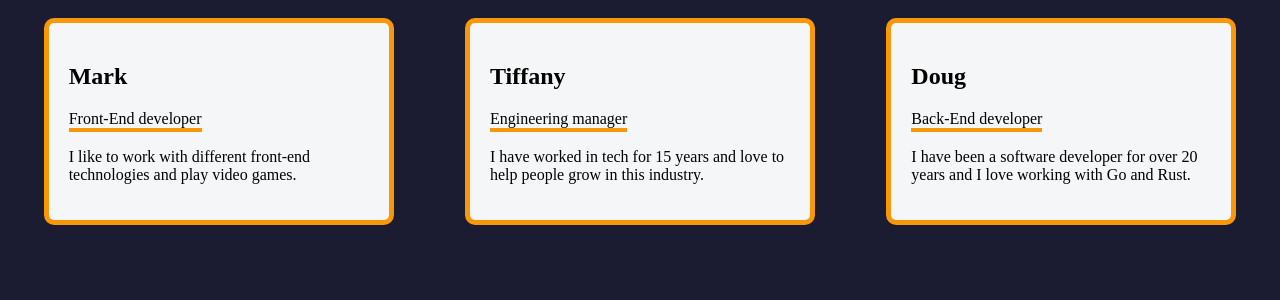
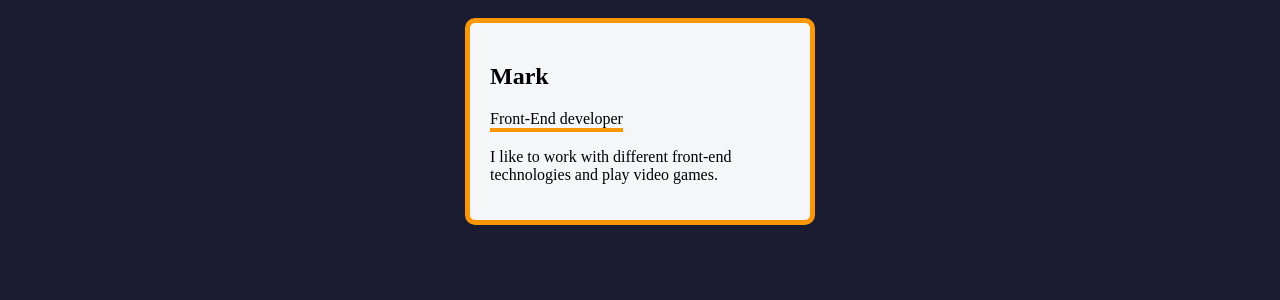
Before and after one commit to djimgon/react-learning-lab, a React app in the folder frontend/: page / in a window 1280 px wide. Shown: the top 300 px of the page. Built offline with nearby package versions, Linux system fonts and the light colour scheme; the HTML template or start-up script is replaced by a standard one.

Commit message:
Added Dynamic Render For Profiles

```diff
--- a/frontend/src/App.jsx
+++ b/frontend/src/App.jsx
@@ -2,23 +2,17 @@ import './styles/App.css'
 import { Card } from './exercises/01-profile-card-props/Card'
 
 function App() {
+    const profiles = [{
+      id: 1,
+      name: "Mark",
+      title: "Front-End developer",
+      bio: "I like to work with different front-end technologies and play video games."
+    }];
   return (
     <div className="flex-container">
-      <Card
-        name="Mark"
-        title="Front-End developer"
-        bio="I like to work with different front-end technologies and play video games."
-      />
-      <Card
-        name="Tiffany"
-        title="Engineering manager"
-        bio="I have worked in tech for 15 years and love to help people grow in this industry."
-      />
-      <Card
-        name="Doug"
-        title="Back-End developer"
-        bio="I have been a software developer for over 20 years and I love working with Go and Rust."
-      />
+      {profiles.map(profile =>(
+        <Card key={profile.id} name={profile.name} title={profile.title} bio={profile.bio} />
+      ))}
     </div>
   )
 }
```
